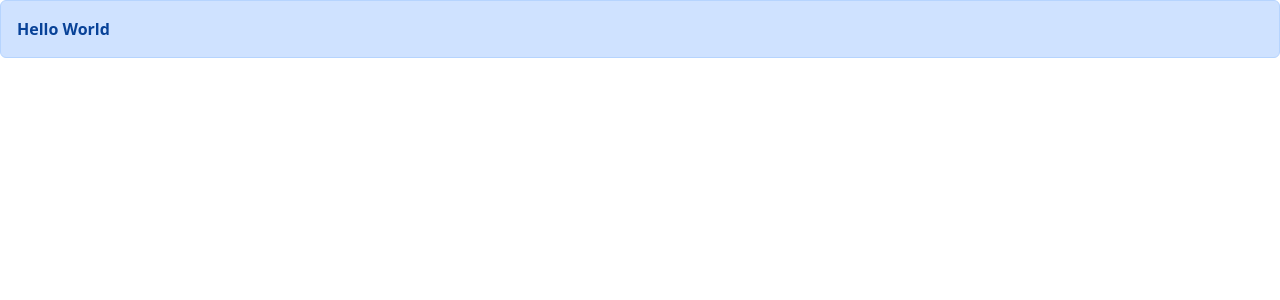
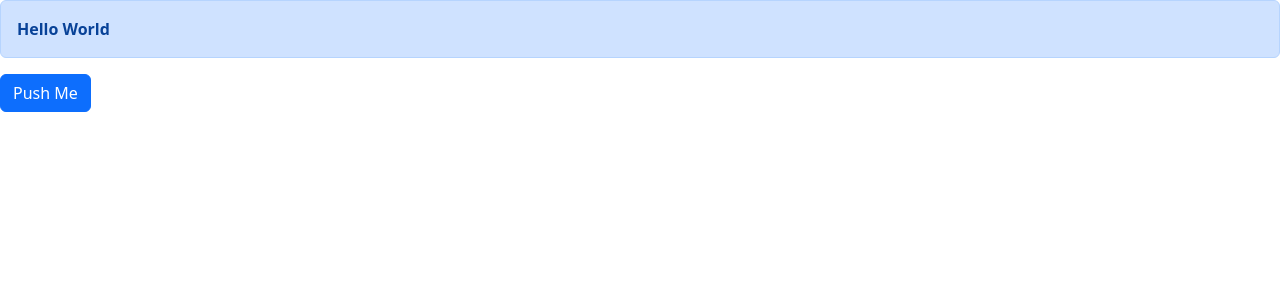
Before and after one commit to ericmelz/react-18-with-mosh, a React (Vite) app in the folder react-app/: page / in a window 1280 px wide. Shown: the top 300 px of the page. Built offline with nearby package versions, Linux system fonts and the light colour scheme.

Commit message:
add Button

```diff
--- a/react-app/src/App.tsx
+++ b/react-app/src/App.tsx
@@ -1,12 +1,15 @@
 import ListGroup from "./components/ListGroup";
 import Alert from "./components/Alert";
+import Button from "./components/Button";
 
 function App() {
+    const onButtonClick = () => { console.log("Button is pushed")};
     return (
         <div>
             <Alert>
                 <b>Hello World</b>
             </Alert>
+            <Button onClick={onButtonClick}>Push Me</Button>
         </div>
     )
 }
--- /dev/null
+++ b/react-app/src/components/Button.tsx
@@ -0,0 +1,10 @@
+interface Props {
+    children: string;
+    onClick: () => void;
+}
+
+function Button({children, onClick} : Props) {
+    return <button type="button" className="btn btn-primary" onClick={onClick}>{children}</button>
+}
+
+export default Button;
```
